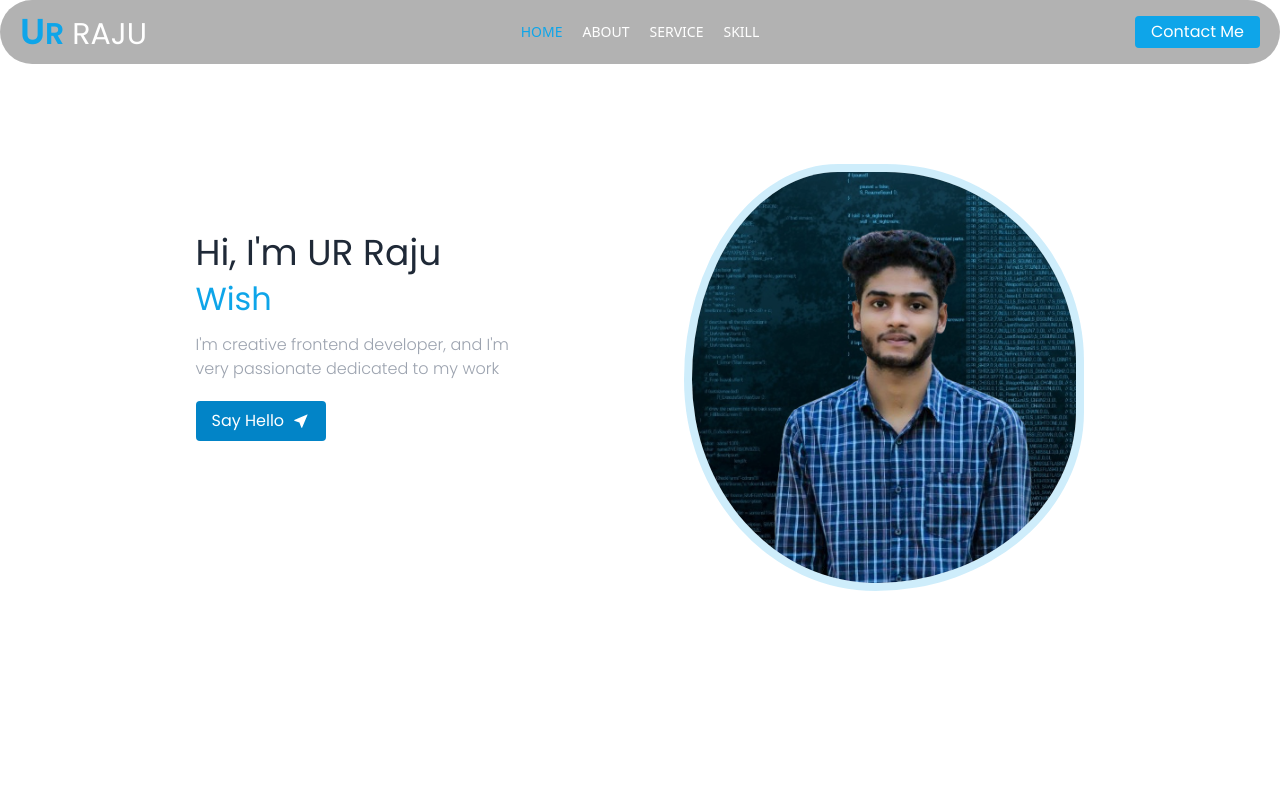
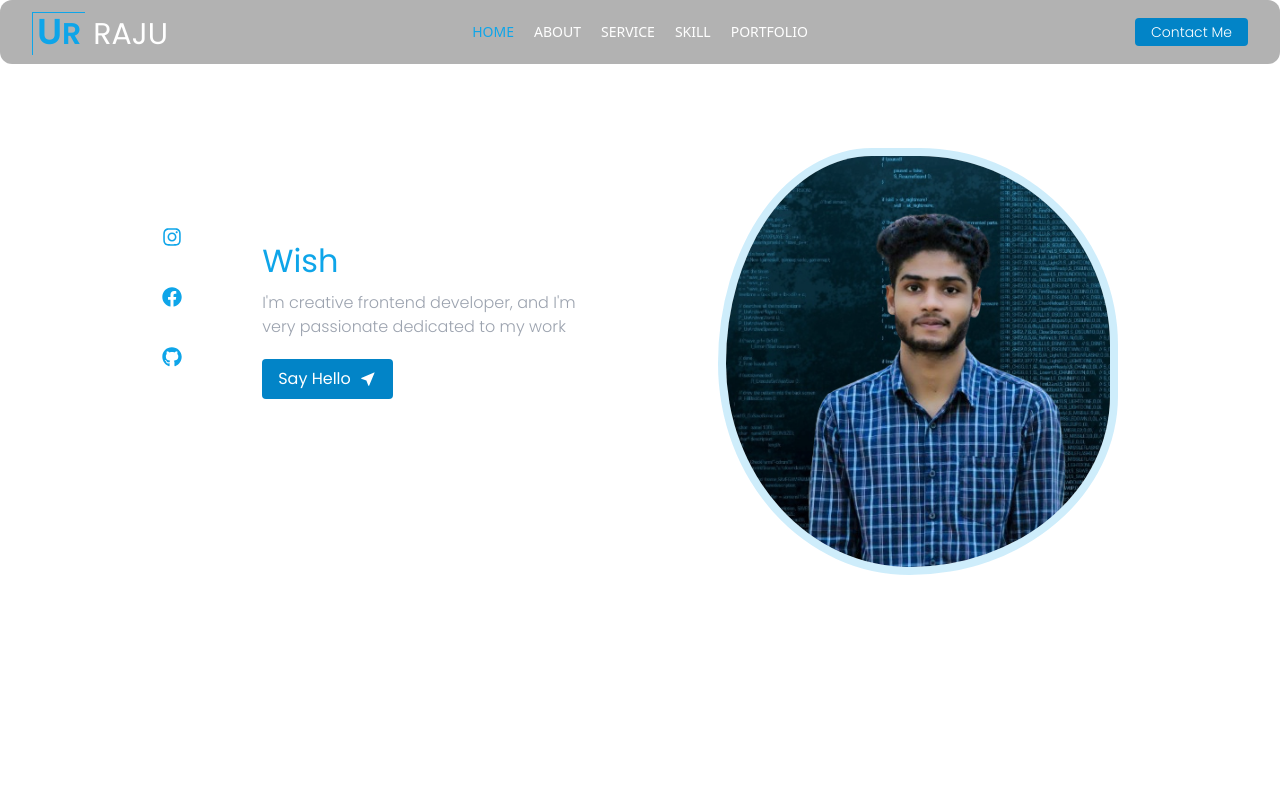
Before and after one commit to urraju/my-protfolio, a React (Vite) app: page / in a window 1280 px wide. Shown: the top 791 px of the page. Built offline with nearby package versions, Linux system fonts and the light colour scheme.

Commit message:
footer section completed

```diff
--- a/src/Components/About/About.jsx
+++ b/src/Components/About/About.jsx
@@ -15,7 +15,7 @@ const About = () => {
       <TitleContent heading={"About Me"} subHeading={"My Introduction"} />
       <div className="max-w-screen-2xl mx-auto flex flex-col md:flex-row items-center mt-20 md:gap-32 gap-10 justify-center">
         <div>
-          <img className="w-96 rounded-2xl" src={aboutPic} alt="" />
+          <img className="w-96 rounded-2xl border border-sky-500 border-opacity-40" src={aboutPic} alt="" />
         </div>
         {/* about title  */}
         <div>
--- a/src/Components/Banner/Banner.jsx
+++ b/src/Components/Banner/Banner.jsx
@@ -1,19 +1,22 @@
 import profile from "../../assets/myPic/profile.png";
 import { TypeAnimation } from "react-type-animation";
 import { MdNearMe } from "react-icons/md";
+import { FaFacebook, FaGithub, FaInstagram } from "react-icons/fa";
 const Banner = () => {
   return (
     <div className="mx-w-screen-2xl h-[600px]   mx-auto lg:p-5 p-2">
       <div className="flex justify-evenly flex-col-reverse md:flex-row  items-center">
-        <div>
-            {/* <div>
-                 <a href=""><FaInstagram /></a>
-            </div> */}
+        <div className="flex gap-20 items-center">
+            <div className="flex flex-col gap-y-10">
+                 <a href="https://www.instagram.com/urrajuahmed_/"><FaInstagram className="text-xl text-sky-500" /></a>
+                 <a href="https://www.facebook.com/profile.php?id=100007355355842"><FaFacebook className="text-xl text-sky-500" /></a>
+                 <a href="https://github.com/urraju"><FaGithub  className="text-xl text-sky-500" /></a>
+            </div>
           <div className="font-poppins">
-            <h1 className="text-4xl mb-2">Hi, I'm UR Raju</h1>
+            <h1 className="text-4xl text-white  mb-3">Hi, I'm UR Raju</h1>
 
             <TypeAnimation
-              className="text-sky-500 font-poppins   text-xl mb-2 mt-1"
+              className="text-sky-500 font-poppins text-sm mb-2 mt-1"
               sequence={[
                 "Fornt End Developer",
                 1000,
@@ -37,7 +40,7 @@ const Banner = () => {
             <button className="bg-sky-600 mt-5 px-4 py-2 flex items-center justify-center gap-2 rounded text-white">Say Hello <MdNearMe className="text-lg rounded-lg"/></button>
           </div>
         </div>
-        <div className="mt-20 ">
+        <div className=" md:mt-32 ">
           <img className="home_img w-[400px] rounded-tl-3xl border-opacity-20 shadow-2xl border-8 border-sky-500" src={profile} alt="" />
         </div>
       </div>
--- a/src/Components/Navbar/Navbar.jsx
+++ b/src/Components/Navbar/Navbar.jsx
@@ -1,3 +1,4 @@
+import { FaBars } from "react-icons/fa";
 import { NavLink } from "react-router-dom";
 
 const Navbar = () => {
@@ -29,32 +30,38 @@ const Navbar = () => {
       >
         Skill
       </NavLink>
+      <NavLink
+        className={({ isActive }) => (isActive ? "text-sky-500" : "")}
+        to="/portfolio"
+      >
+        Portfolio
+      </NavLink>
     </>
   );
 
   return (
     <div className="">
       <div className=" lg:max-w-screen-2xl  mx-auto  top-0  md:px-0">
-        <div className="navbar lg:max-w-screen-2xl  bg-black/30 px-5  rounded-full  backdrop-blur text-white z-30">
+        <div className="navbar lg:max-w-screen-2xl fixed  bg-black/30 px-8  rounded-xl  backdrop-blur text-white z-30">
           <div className="navbar-start">
             <div className="dropdown">
               <label
                 tabIndex={0}
-                className="btn text-yellow-500 text-2xl btn-ghost   lg:hidden"
+                className="btn text-sky-500 text-xl btn-ghost   lg:hidden"
               >
-                {/* <FaBars /> */}
+                <FaBars />
               </label>
               <ul
                 tabIndex={0}
-                className="menu menu-sm dropdown-content mt-3 z-[1] p-5 shadow  backdrop-blur bg-black/40   w-52 rounded border border-gradient-to-tr  border-yellow-500 border-opacity-50 font-normal uppercase font-roboto gap-5  text-white md:text-white lg:text-white "
+                className="menu menu-sm dropdown-content mt-3 z-[1] p-5 shadow  backdrop-blur bg-black/50   w-52 rounded border border-gradient-to-tr  border-sky-500 border-opacity-50 font-normal uppercase font-roboto gap-5  text-white md:text-white lg:text-white "
               >
                 {navbar}
               </ul>
             </div>
             <NavLink to="/" className="  ">
               <div className="flex items-center ">
-                <a className="uppercase text-3xl font-poppins first-letter:text-4xl" href="">
-                  <span className="text-sky-500 font-semibold ">UR</span> Raju
+                <a className="uppercase md:text-3xl text-xl font-poppins md:first-letter:text-4xl first-letter:text-2xl" href="">
+                  <span className="text-sky-500 border-t border-l px-1 border-sky-500 font-semibold ">UR</span> Raju
                 </a>
               </div>
             </NavLink>
@@ -66,7 +73,7 @@ const Navbar = () => {
           </div>
 
           <div className="navbar-end flex gap-2 items-center">
-            <button className="bg-sky-500 text-white px-4 py-1 rounded font-poppins">Contact Me</button>
+            <button className="bg-sky-600 text-white px-4 py-1 rounded font-poppins text-sm font-light">Contact Me</button>
           </div>
         </div>
       </div>
```
